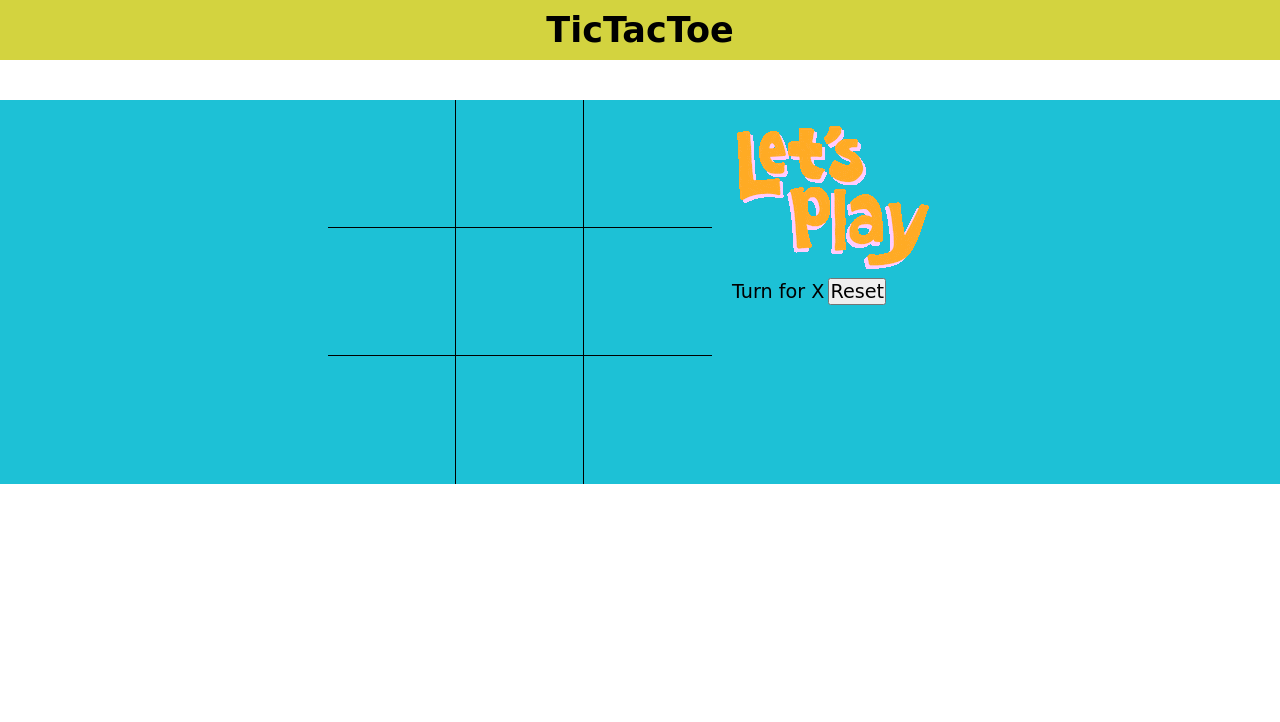
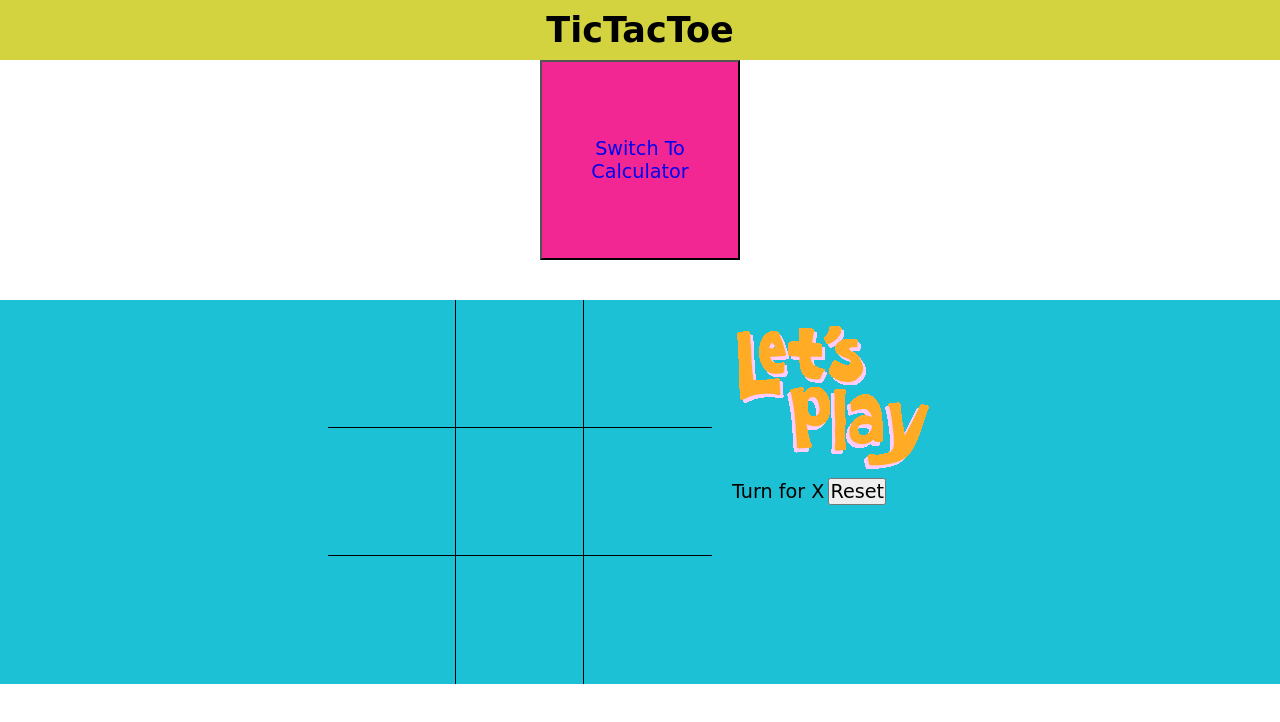
Before and after one commit to Shivangi889/MyTicTacToe, a plain HTML site: page index.html in a window 1280 px wide. Drawn offline with Linux system fonts and the light colour scheme.

Commit message:
calculator added

```diff
--- a/index.html
+++ b/index.html
@@ -13,6 +13,8 @@
         <li>TicTacToe</li>
       </ul>
     </nav>
+    <button class="Calculator1" >
+      <a href="https://zingy-pie-b3d993.netlify.app/" class="caluclator-link">Switch To Calculator</a></button>
 
     <div class="gameContainer">
         <div class="container">
--- a/style.css
+++ b/style.css
@@ -74,3 +74,22 @@ button {
     font-family:'Itim', cursive;
 
 }
+.Calculator1 {
+    background-color:#f22793 ;
+    color: black;
+    justify-content: center;
+    align-items: center;
+    width: 200px;
+    height: 200px;
+    margin: auto;
+    padding: 2%;
+    display:flex;
+
+
+}
+.caluclator-link{
+    text-decoration: none;
+
+
+
+}
```
Also changed, not shown: 1 other file.
